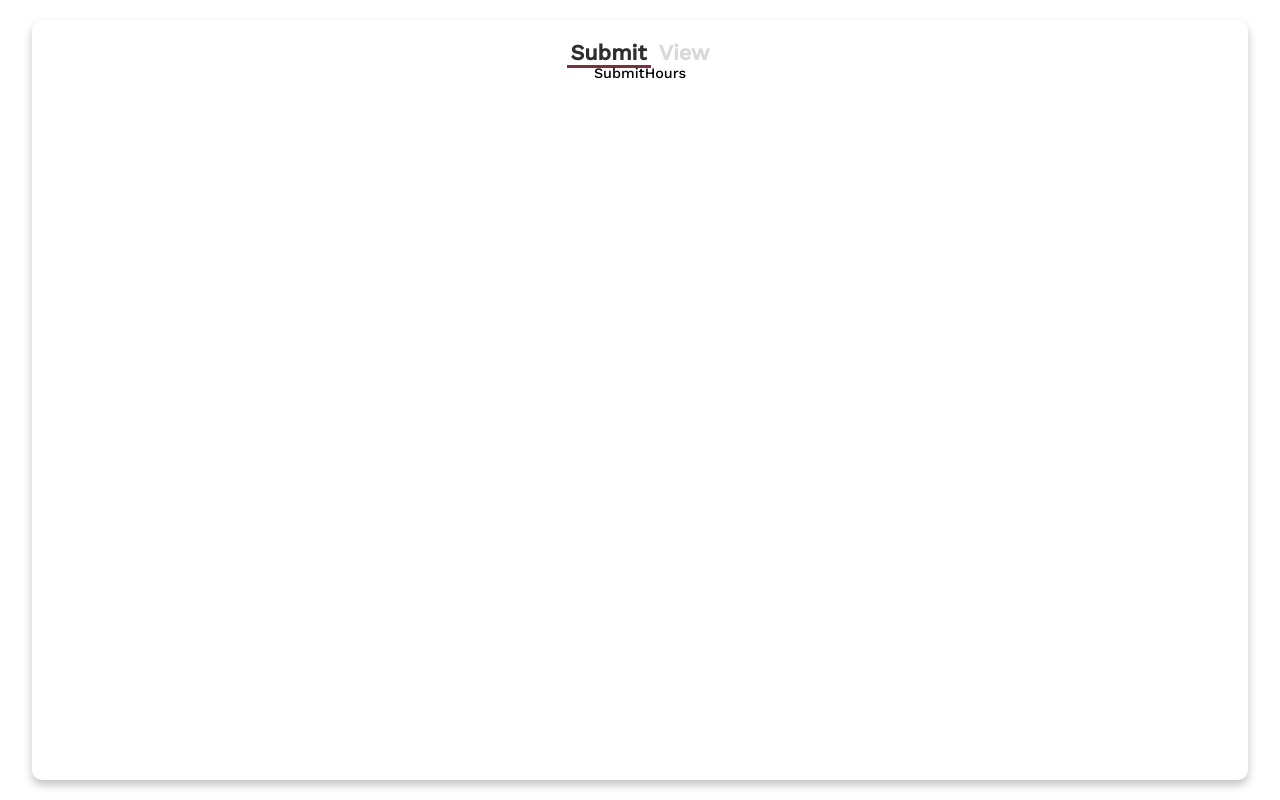
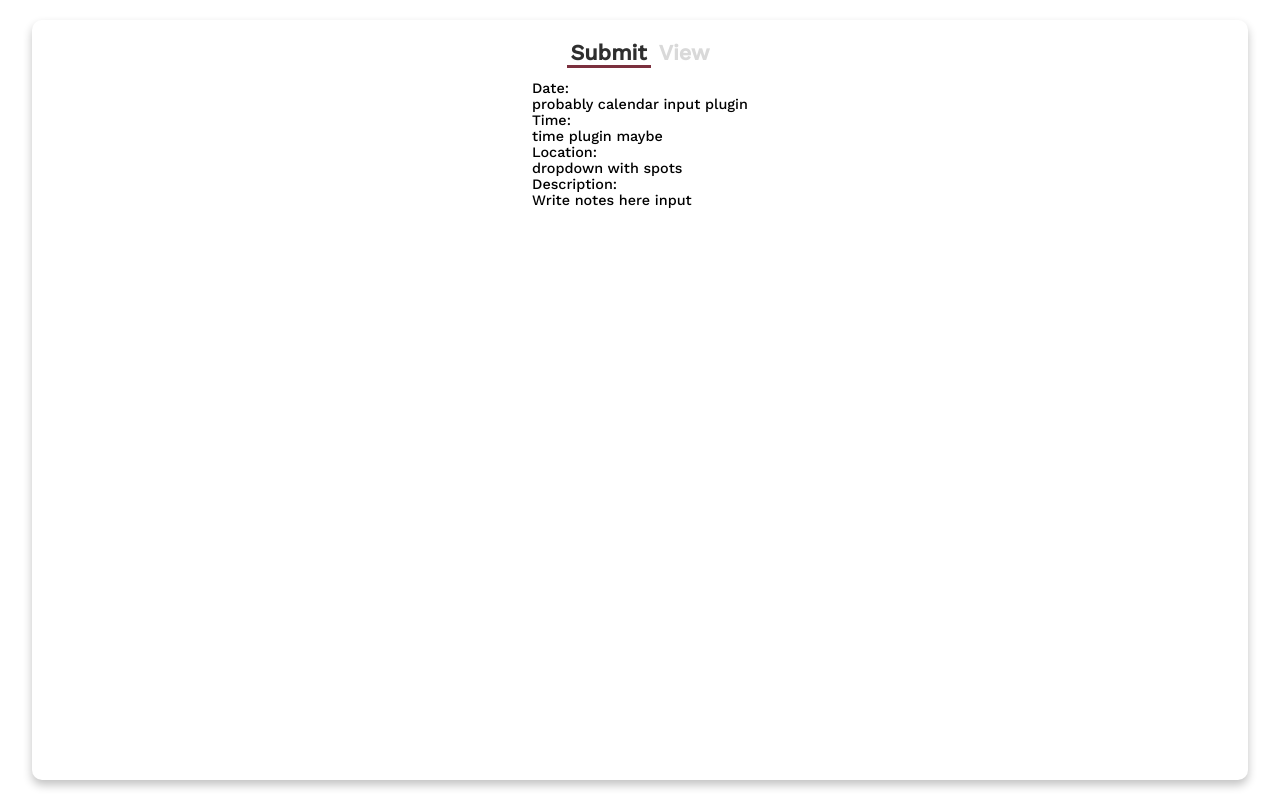
Before and after one commit to anderson-ea/timesheet-job, a React (Vite) app in the folder client/: page /dashboard in a window 1280 px wide. Built offline with nearby package versions, Linux system fonts and the light colour scheme.

Commit message:
add skeleton html with no style for submit and view page

```diff
--- a/client/src/App.css
+++ b/client/src/App.css
@@ -194,6 +194,10 @@ li {
   box-shadow: 0 5px 10px rgb(194, 194, 194);
 }
 
+.selectedContainer {
+  margin-bottom: 15px;
+}
+
 .selectedContainer > h2 {
   padding: 0px 6px;
   justify-self: start;
--- a/client/src/Components/Dashboard/DashComponents/SubmitHours.jsx
+++ b/client/src/Components/Dashboard/DashComponents/SubmitHours.jsx
@@ -2,7 +2,24 @@ import React from 'react'
 
 const SubmitHours = () => {
   return (
-    <div>SubmitHours</div>
+    <div className='submitContainer'>
+      <div className="dateContainer">
+        Date:
+        <br />probably calendar input plugin
+      </div>
+      <div className="timeContainer">
+        Time:
+        <br />time plugin maybe
+      </div>
+      <div className="locationContainer">
+        Location:
+        <br />dropdown with spots
+      </div>
+      <div className="descriptionContainer">
+        Description:
+        <br />Write notes here input
+      </div>
+    </div>
   )
 }
 
--- a/client/src/Components/Dashboard/DashComponents/ViewHours.jsx
+++ b/client/src/Components/Dashboard/DashComponents/ViewHours.jsx
@@ -2,7 +2,16 @@ import React from 'react'
 
 const ViewHours = () => {
   return (
-    <div>ViewHours</div>
+    <div className='viewContainer'>
+      <div className="dateContainer">
+        Dates:
+        <div className="flex fromToContainer">
+          <div className="fromDate">from:</div>
+          <div className="toDate">to:</div>
+        </div>
+      </div>
+      <div className="hoursContainer">list out dates and hours here in a table or larger calendar</div>
+    </div>
   )
 }
 
```
